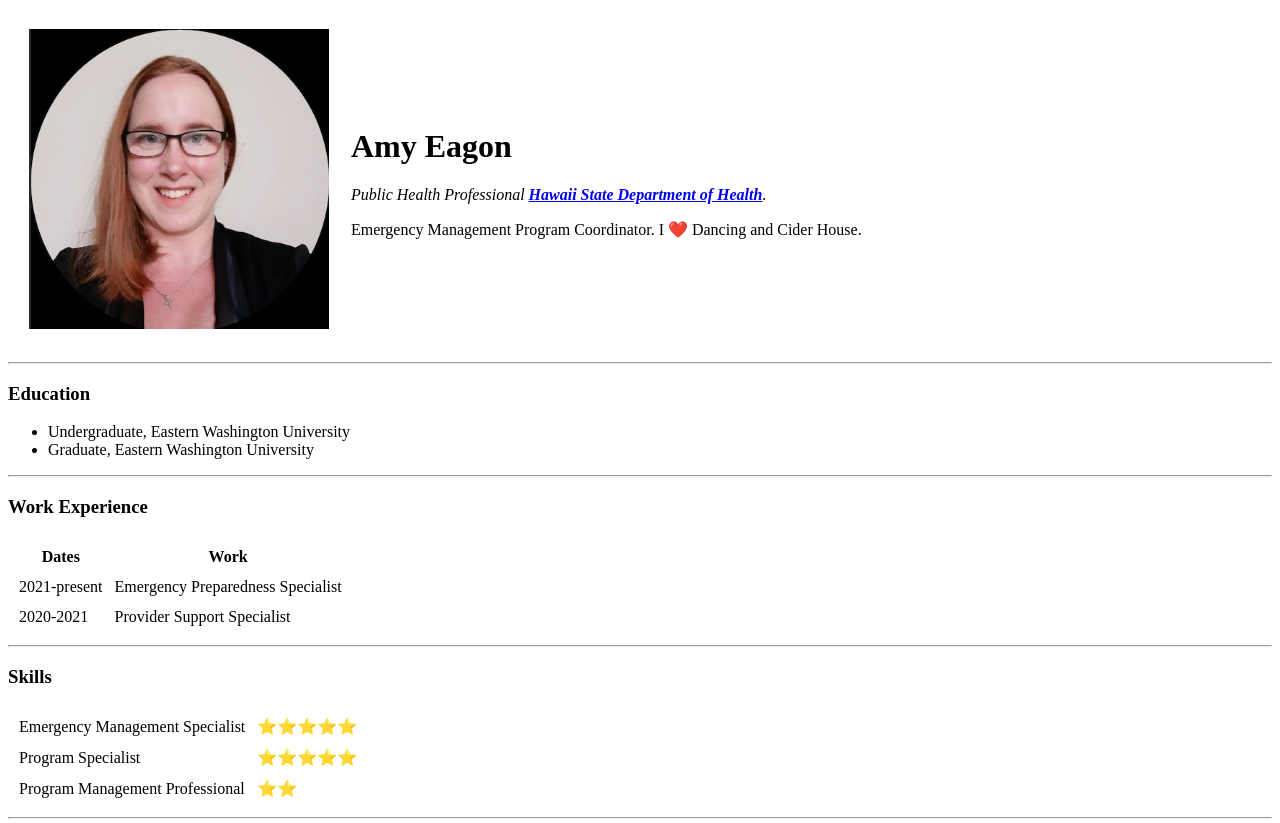
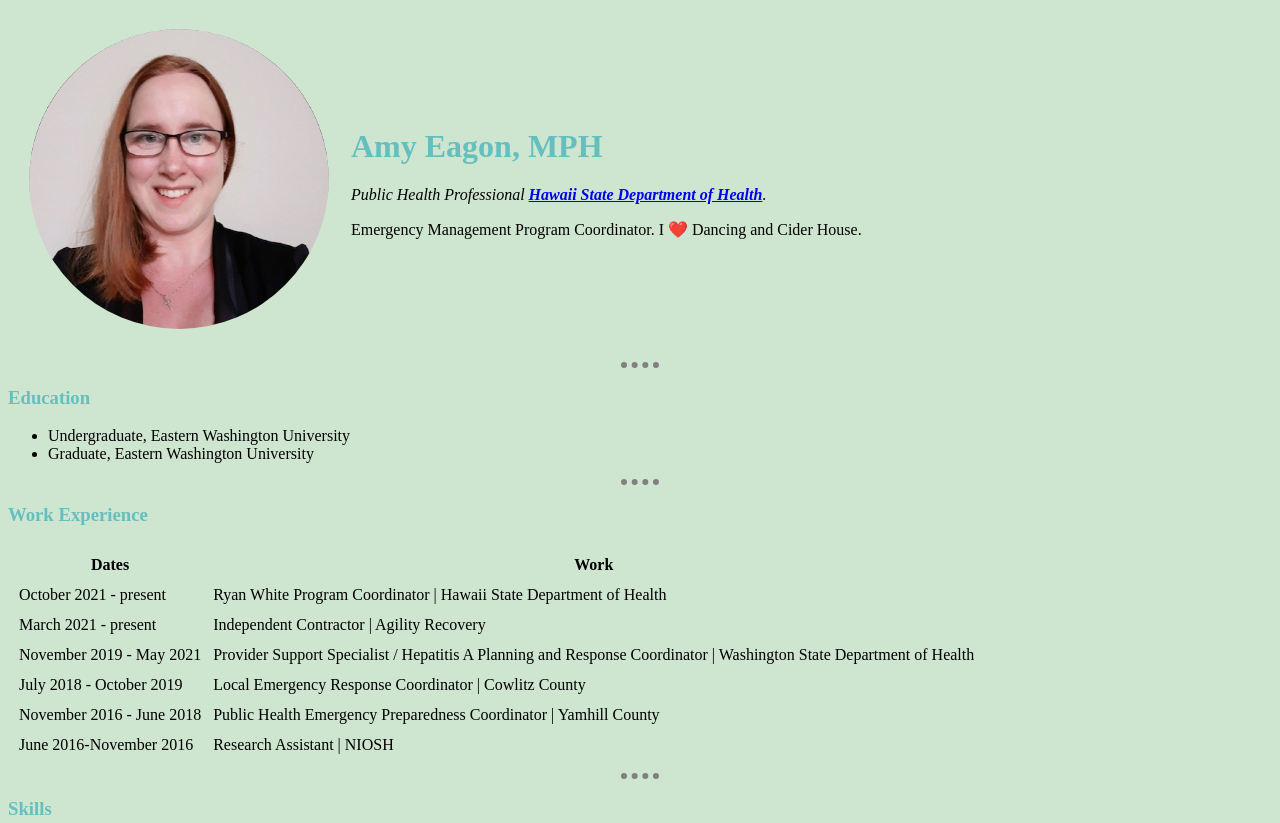
Before and after one commit to usngrimsley/cv, a plain HTML site: page index.html in a window 1280 px wide. Shown: the top 823 px of the page. Drawn offline with Linux system fonts and the light colour scheme.

Commit message:
update to website

```diff
--- /dev/null
+++ b/css/styles.css
@@ -0,0 +1,30 @@
+body {
+  background-color: #CEE5D0;
+}
+
+hr  {
+
+  border-color: grey;
+  border-width: 6px;
+  border-style: dotted none none;
+  width: 3%;
+
+}
+
+h1 {
+  color: #66BFBF;
+}
+
+h3 {
+  color: #66BFBF;
+}
+
+.circular {
+  border-radius: 100%
+}
+
+/****** Class Selectors ****/
+
+.star:hover {
+  font-size: 40px;
+}
--- a/index.html
+++ b/index.html
@@ -4,19 +4,25 @@
 <head>
   <meta charset="utf-8">
   <title>Amy's Personal Site </title>
+  <link rel="stylesheet" href="css/styles.css">
+
 </head>
 
 <body>
   <table cellspacing="20">
     <tr>
-      <td><img src="images/amy_profile.png" width="300" height="300" alt="amy eagon profile picture"></td>
+      <td><img class="circular" src="images/amy_profile.jpg"
+        width="300" height="300" alt="amy eagon profile picture">
+      </td>
+
       <td>
-      <h1>Amy Eagon</h1>
+      <h1>Amy Eagon, MPH</h1>
       <p><em>Public Health Professional<strong>
         <a href="https://health.hawaii.gov">Hawaii State Department of Health</a></strong>.</em>
       </p>
       <p>Emergency Management Program Coordinator. I ❤️ Dancing and Cider House.
-      </p></td>
+      </p>
+      </td>
     </tr>
   </table>
   <hr>
@@ -37,12 +43,29 @@
     </thead>
     <tbody>
       <tr>
-        <td>2021-present</td>
-        <td>Emergency Preparedness Specialist</td>
+        <td>October 2021 - present</td>
+        <td>Ryan White Program Coordinator | Hawaii State Department of Health</td>
       </tr>
       <tr>
-        <td>2020-2021</td>
-        <td>Provider Support Specialist</td>
+        <td>March 2021 - present</td>
+        <td>Independent Contractor | Agility Recovery</td>
+      </tr>
+      <tr>
+        <td>November 2019 - May 2021</td>
+        <td>Provider Support Specialist / Hepatitis A Planning and Response
+          Coordinator | Washington State Department of Health</td>
+      </tr>
+      <tr>
+        <td>July 2018 - October 2019</td>
+        <td>Local Emergency Response Coordinator | Cowlitz County</td>
+      </tr>
+      <tr>
+        <td>November 2016 - June 2018</td>
+        <td>Public Health Emergency Preparedness Coordinator | Yamhill County</td>
+      </tr>
+      <tr>
+        <td>June 2016-November 2016</td>
+        <td>Research Assistant | NIOSH</td>
       </tr>
     </tbody>
   </table>
@@ -52,15 +75,15 @@
 <table cellspacing="10">
   <tr>
     <td>Emergency Management Specialist</td>
-    <td>⭐⭐⭐⭐⭐</td>
+    <td class="star">⭐⭐⭐⭐⭐</td>
   </tr>
   <tr>
     <td>Program Specialist</td>
-    <td>⭐⭐⭐⭐⭐</td>
+    <td class="star">⭐⭐⭐⭐⭐</td>
   </tr>
   <tr>
     <td>Program Management Professional</td>
-    <td>⭐⭐</td>
+    <td class="star">⭐⭐</td>
   </tr>
 </table>
 
```
Also changed, not shown: contact.html (+1 -0 lines), hobbies.html (+1 -0 lines), images/amy_profile.jpg (added).
